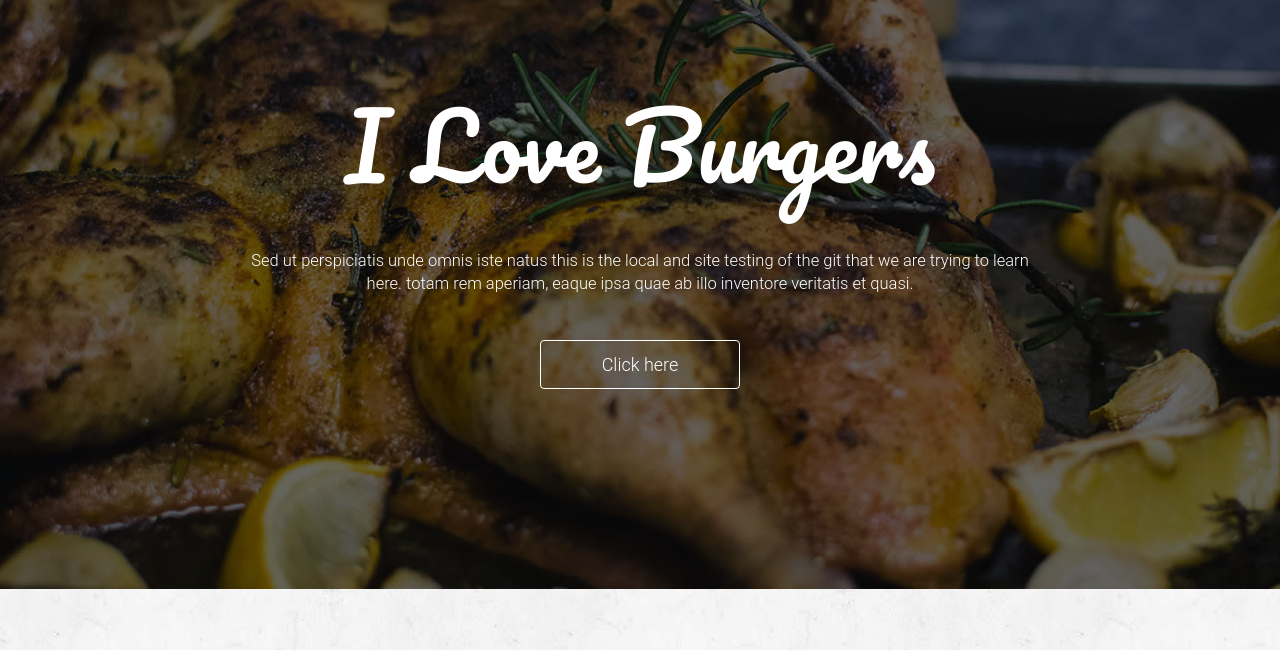
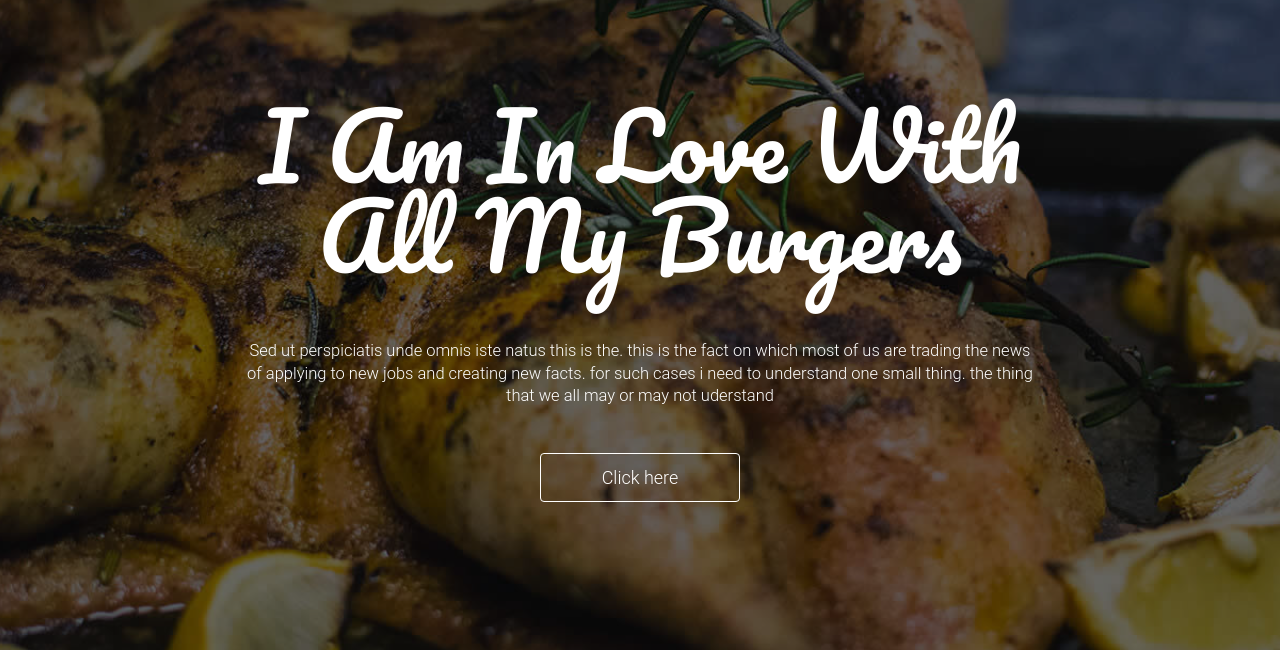
Before and after one commit to neha9700199/food-site, a plain HTML site: page index.html in a window 1280 px wide. Shown: the part 150-800 px from the top of the page. Drawn offline with Linux system fonts and the light colour scheme.

Commit message:
this is the change happening with our new branch food-site2

```diff
--- a/index.html
+++ b/index.html
@@ -107,8 +107,8 @@
                         <div class="main_slider text-center">
                             <div class="col-md-12">
                                 <div class="main_slider_content wow zoomIn" data-wow-duration="1s">
-                                    <h1>I Love Burgers</h1>
-                                    <p>Sed ut perspiciatis unde omnis iste natus this is the local and site testing of the git that we are trying to learn here. totam rem aperiam, eaque ipsa quae ab illo inventore veritatis et quasi. </p>
+                                    <h1>I Am In Love With All My Burgers</h1>
+                                    <p>Sed ut perspiciatis unde omnis iste natus this is the. this is the fact on which most of us are trading the news of applying to new jobs and creating new facts. for such cases i need to understand one small thing. the thing that we all may or may not uderstand </p>
                                     <button href="" class="btn-lg">Click here</button>
                                 </div>
                             </div>
```
Also changed, not shown: Readme.txt.
